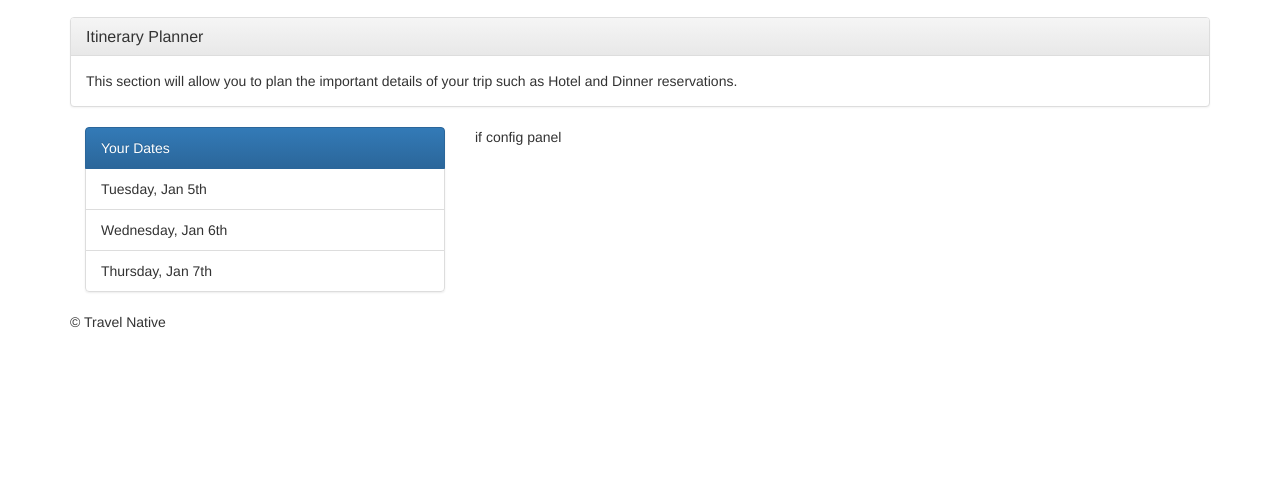
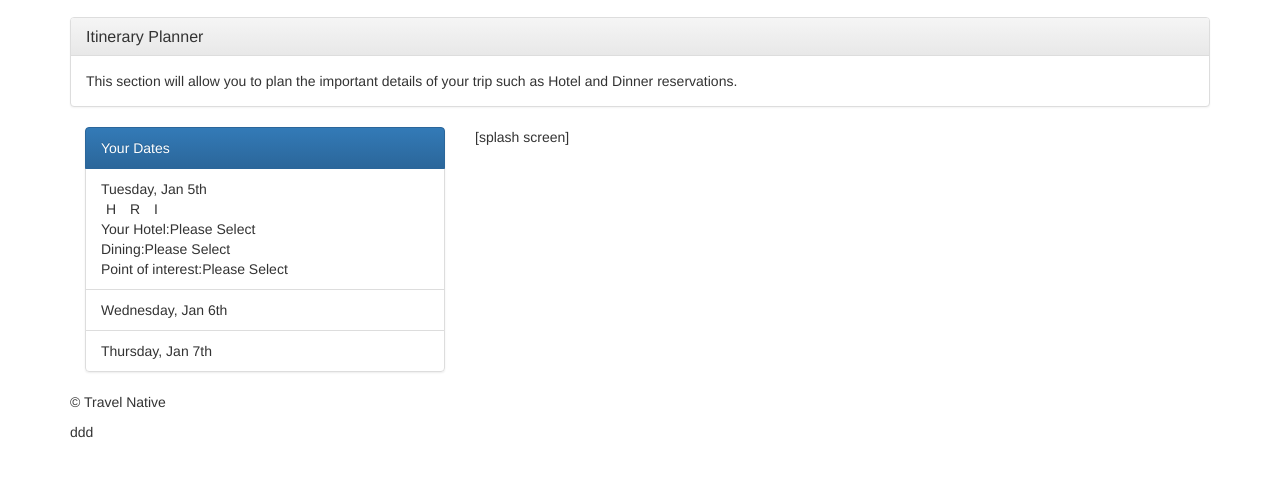
Before and after one commit to matthewdalby73/travel_native_ui, a plain HTML site: page html/itinerary-main.html in a window 1280 px wide. Shown: the part 143-620 px from the top of the page. Drawn offline with nearby package versions, Linux system fonts and the light colour scheme.

Commit message:
ui updates

```diff
--- a/html/itinerary-main.html
+++ b/html/itinerary-main.html
@@ -41,12 +41,19 @@
 			</div>
 
             <style>
-                .itinerary-day-cell{
-                    border-style: solid;
-                    margin: 5px;
-                    width: 500;
-                }
+                    .itinerary-day-cell{
+                        border-style: solid;
+                        margin: 5px;
+                        width: 500;
+                    }
+
+                    .clickyActionIcon {
+                        margin: 5px;
+                        width: 30px;
+                    }
+
             </style>
+
 
             <!-- BEGIN: Itinerary planner section. -->
                 <div class="container">
@@ -55,17 +62,46 @@
                             <div class="col-md-4">
                                 <ul class="list-group">
                                   <li class="list-group-item active">Your Dates</li>
-                                  <li class="list-group-item">Tuesday, Jan 5th</li>
-                                  <li class="list-group-item">Wednesday, Jan 6th</li>
-                                  <li class="list-group-item">Thursday, Jan 7th</li>
+                                  <li class="list-group-item">
+                                    <div>Tuesday, Jan 5th</div>
+                                    <div>
+                                        <span class="clickyActionIcon" onclick="hotelDetailSelected()">H</span>
+                                        <span class="clickyActionIcon" onClick="restaurantDetailSelected()">R</span>
+                                        <span class="clickyActionIcon" onClick="pointOfInterestDetailSelected()">I</span>
+                                    </div>
+                                    <div><span>Your Hotel:</span><span>Please Select</span></div>
+                                    <div><span>Dining:</span><span>Please Select</span></div>
+                                    <div><span>Point of interest:</span><span>Please Select</span></div>
+                                </li>
+                                  <li class="list-group-item">
+                                    <div>Wednesday, Jan 6th</div>
+
+                                </li>
+                                  <li class="list-group-item">
+                                    <div>Thursday, Jan 7th</div>
+
+                                </li>
                                 </ul>
                             </div>
                         <!-- END: Itinerary panel -->
 
                         <!-- BEGIN: Planner detail panel -->
-                            <div class="col-md-4">
-                                if config panel
+                            <div class="col-md-4" id="">
+                                [splash screen]
                             </div>
+
+                            <div class="col-md-4" style="visibility: hidden;" id="">
+                                [hotel detail]
+                            </div>
+
+                            <div class="col-md-4" style="visibility: hidden;" id="">
+                                [restaurant detail]
+                            </div>
+
+                            <div class="col-md-4" style="visibility: hidden;" id="">
+                                [point of interest detail]
+                            </div>
+
                         <!-- END: Planner detail panel -->
                     </div>
                 </div>
@@ -75,13 +111,21 @@
 
 		      <footer>
 		        <p>&copy; Travel Native</p>
-		      </footer>
+		      </footer>ddd
 
-    	</div> <!-- /container -->        <script src="//ajax.googleapis.com/ajax/libs/jquery/1.11.2/jquery.js"></script>
-        <script>window.jQuery || document.write('<script src="/js/vendor/jquery-1.11.2.js"><\/script>')</script>
+    	</div>
+        <script src="/js/vendor/jquery-1.11.2.js"></script>
 
         <script src="/js/vendor/bootstrap.min.js"></script>
 
         <script src="/js/sections/itinerary.js"></script>
+
+
+ <script src="/js/hotelSelection.js"></script>
+ <script src="/js/restaurantSelection.js"></script>
+ <script src="/js/pointOfInterestSelection.js"></script>
+
+
+
     </body>
 </html>
--- a/js/sections/itinerary.js
+++ b/js/sections/itinerary.js
@@ -0,0 +1,15 @@
+
+
+console.log("intinerary.js loaded");
+
+function hotelDetailSelected(){
+	console.log("hotelDetailSelected()");
+}
+
+function restaurantDetailSelected(){
+	console.log("restaurantDetailSelected()");
+}
+
+function pointOfInterestDetailSelected(){
+	console.log("pointOfInterestDetailSelected()");
+}
```
Also changed, not shown: js/hotelSelection.js (added), js/pointOfInterestSelection.js (added), js/restaurantSelection.js (added), 1 other file.
